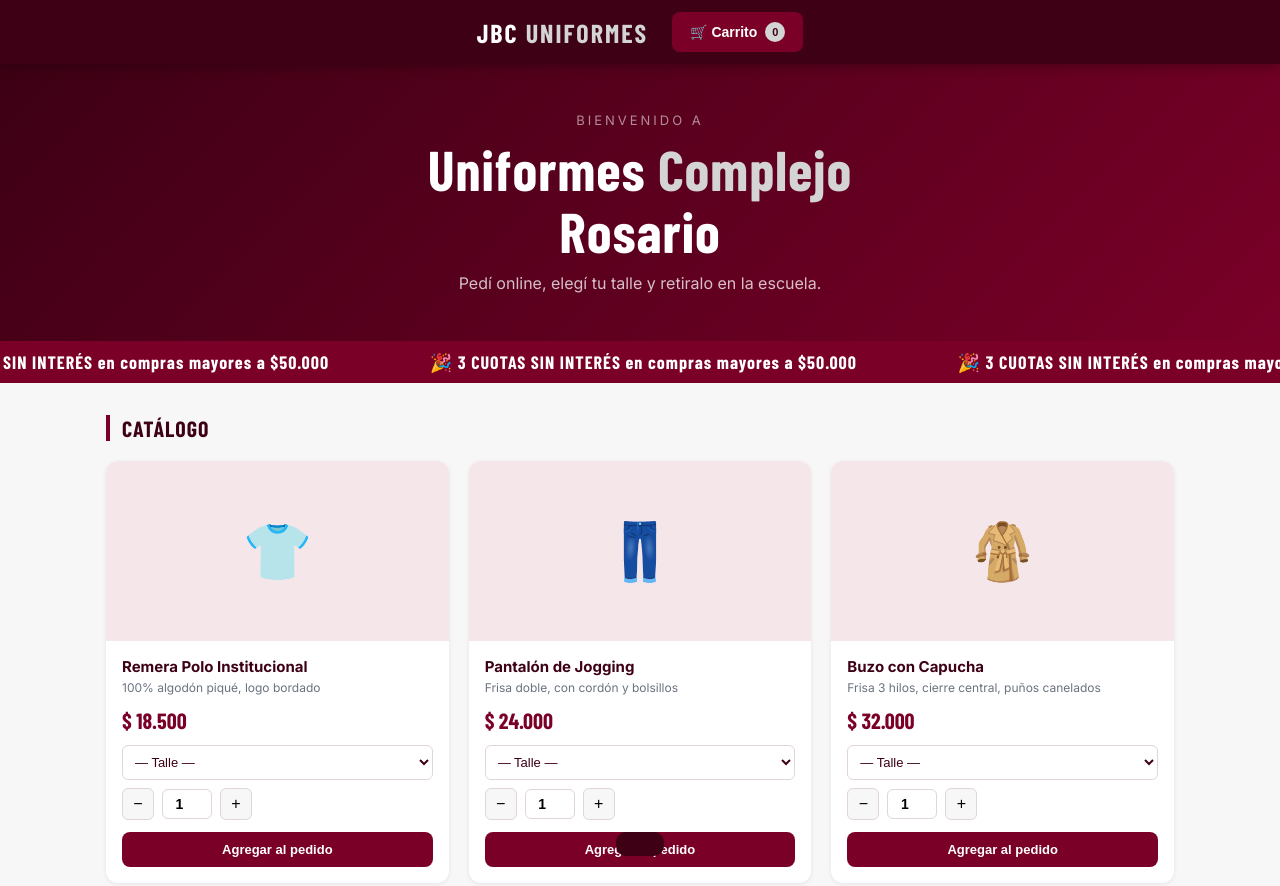
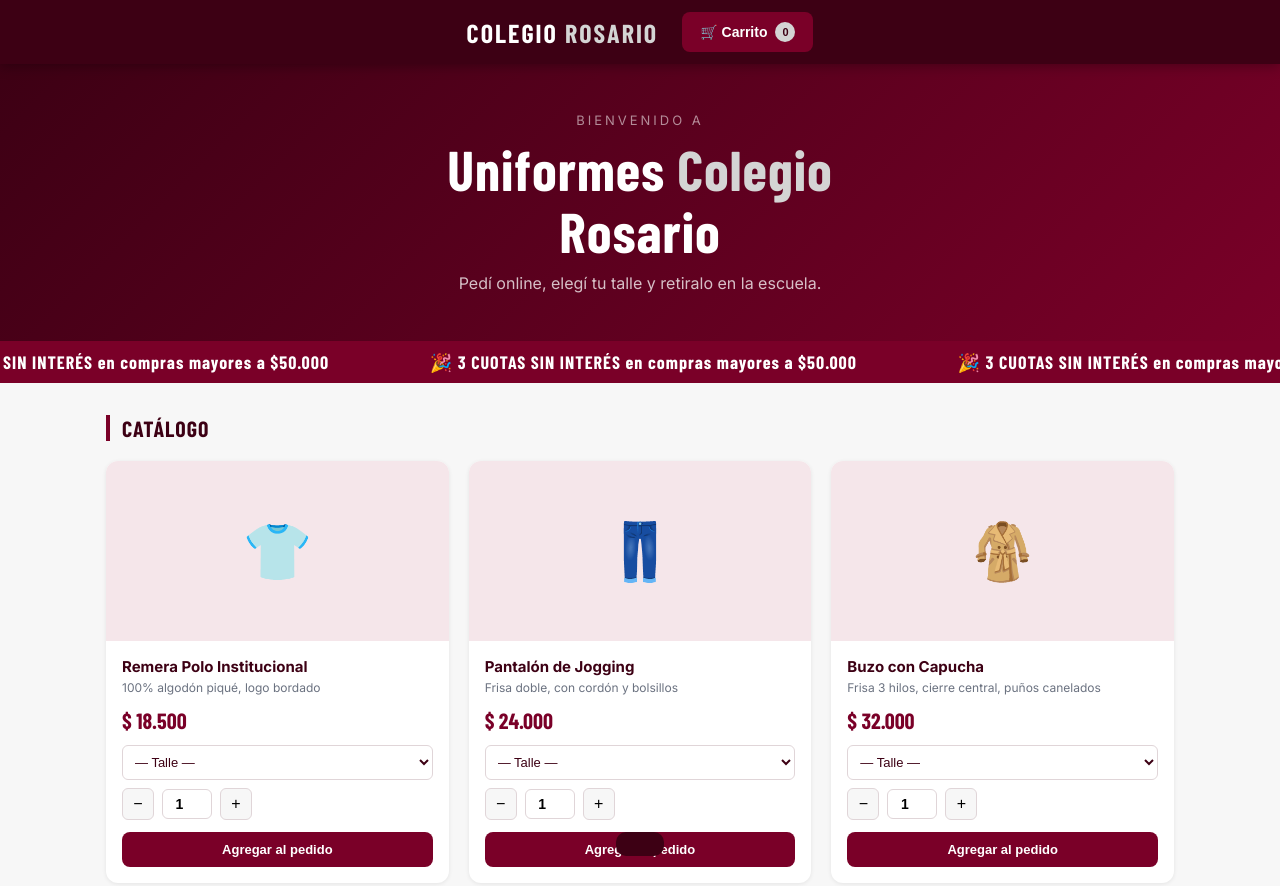
Before and after one commit to rastexfunes-web/jbc-uniformes, a website: page jbc-uniformes/public/index.html in a window 1280 px wide. Shown: the top 886 px of the page. Drawn offline with nearby package versions, Linux system fonts and the light colour scheme; a web font is replaced by a local one.

Commit message:
Update index.html

```diff
--- a/jbc-uniformes/public/index.html
+++ b/jbc-uniformes/public/index.html
@@ -3,7 +3,7 @@
 <head>
 <meta charset="UTF-8">
 <meta name="viewport" content="width=device-width, initial-scale=1.0">
-<title>JBC Uniformes Escolares</title>
+<title>Uniformes Colegio Rosario</title>
 <style>
   @import url('https://fonts.googleapis.com/css2?family=Inter:wght@400;500;600;700&family=Barlow+Condensed:wght@600;700;800&display=swap');
 
@@ -167,7 +167,7 @@
 <body>
 
 <header>
-  <div class="logo">JBC <span>UNIFORMES</span></div>
+  <div class="logo">COLEGIO <span>ROSARIO</span></div>
   <div class="header-btns">
     <button class="cart-btn" onclick="toggleCart()">
       🛒 Carrito <span class="cart-count" id="cartCount">0</span>
@@ -177,7 +177,7 @@
 
 <div class="hero">
   <p style="font-size:13px;letter-spacing:3px;text-transform:uppercase;color:rgba(255,255,255,0.55);margin-bottom:10px">Bienvenido a</p>
-  <h1>Uniformes <span>Complejo</span><br>Rosario</h1>
+  <h1>Uniformes <span>Colegio</span><br>Rosario</h1>
   <p>Pedí online, elegí tu talle y retiralo en la escuela.</p>
 </div>
 
```
